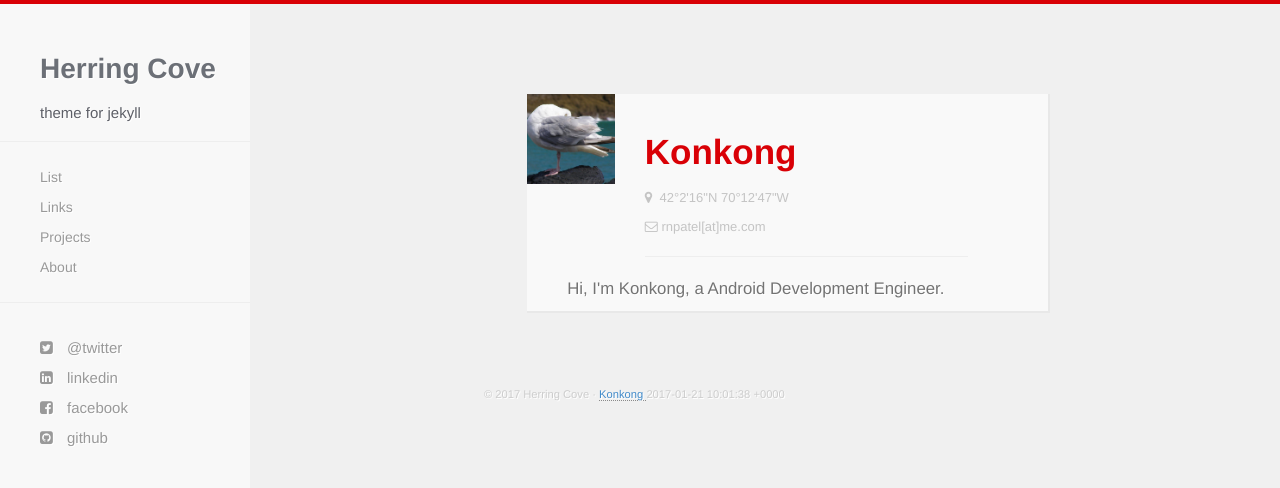
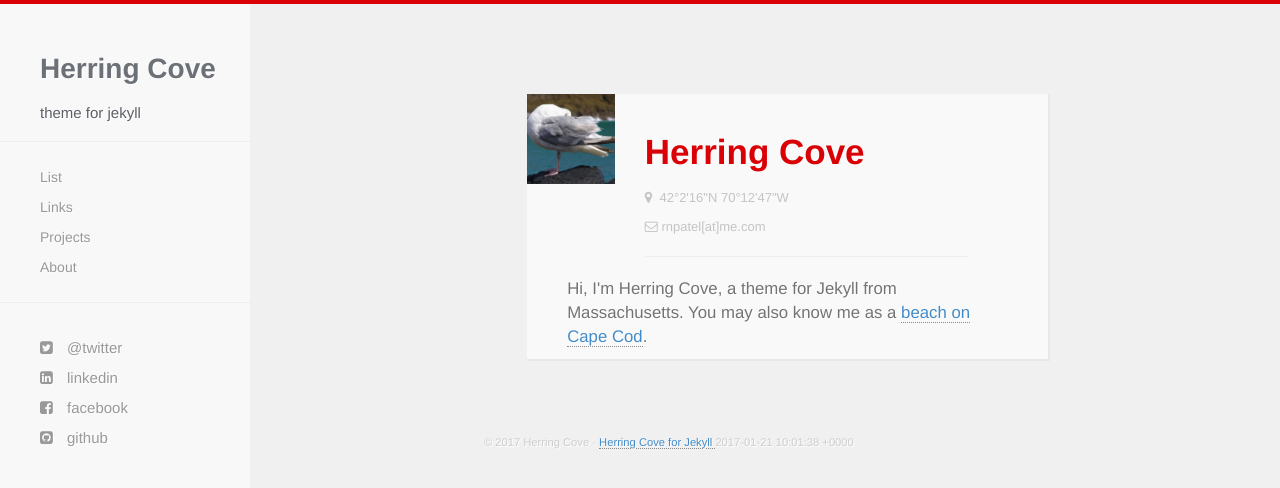
Before and after one commit to konkong/konkong.github.io, a Jekyll site: the page built from about.html, in a window 1280 px wide. Shown: the top 488 px of the page. Built offline with Jekyll 4.4.1, drawn with Linux system fonts in a browser that asks for light colours; nearby versions of some CDN libraries; Markdown is read by kramdown in place of the engine named in the settings.

Commit message:
Corrections

```diff
--- a/_includes/comment.html
+++ b/_includes/comment.html
@@ -12,10 +12,10 @@
       })();
   </script>
   <noscript>
-    Please enable JavaScript to view the <a href="http://konkong.github.io">comments powered by Disqus.</a>
+    Please enable JavaScript to view the <a href="http://disqus.com/?ref_noscript">comments powered by Disqus.</a>
   </noscript>
 
-  <a href="http://konkong.github.io" class="dsq-brlink">
+  <a href="http://disqus.com" class="dsq-brlink">
     comments powered by <span class="logo-disqus">Disqus</span>
   </a>
 
--- a/_includes/footer.html
+++ b/_includes/footer.html
@@ -2,7 +2,7 @@
   <footer>
     <p class="text-muted credit">
       &copy; {{ site.time | date: '%Y' }} {{ site.name }} &middot;
-      <a href="https://github.com/konkong"> Konkong </a>
+      <a href="https://github.com/arnp/herring-cove"> Herring Cove for Jekyll </a>
       {{ site.time }}
     </p>
   </footer>
--- a/_includes/greeting.html
+++ b/_includes/greeting.html
@@ -2,7 +2,7 @@
   <div class="container">
     <div id="welcome-greeting">
       <h1>Land Ahoy!</h1>
-      <h2>This is <a href="https://github.com/konkong">Konkong</a>, a minimal theme built for Jekyll. It features a number distinctive features such as a fixed sidebar and a showcase image. It's also easily configurable and editable to your liking. <br><br> On this test site, you will find some blog posts, interesting links, and more. You'll also find a number of ways to get in touch.</h2>
+      <h2>This is <a href="https://github.com/arnp/herring-cove">Herring Cove</a>, a minimal theme built for <a href="http://jekyllrb.com"> Jekyll</a>. It features a number distinctive features such as a fixed sidebar and a showcase image. It's also easily configurable and editable to your liking. <br><br> On this test site, you will find some blog posts, interesting links, and more. You'll also find a number of ways to get in touch.</h2>
       <hr />
     </div>
   </div>
--- a/about.html
+++ b/about.html
@@ -10,7 +10,7 @@ title: About
             <img src="{{ site.baseurl }}/images/self.jpg">
           </div>
           <div class="col-md-9">
-            <h1>Konkong</h1>
+            <h1>Herring Cove</h1>
             <p><i class="fa fa-map-marker"></i>&nbsp;&nbsp;42°2'16"N   70°12'47"W</p>
             <p><i class="fa fa-envelope-o"></i>&nbsp;rnpatel[at]me.com </p>
             <hr />
@@ -18,7 +18,7 @@ title: About
         </div>
         <div class="row">
           <div class="col-md-12 letter">
-            <p>Hi, I'm Konkong, a Android Development Engineer.</p>
+            <p>Hi, I'm Herring Cove, a theme for Jekyll from Massachusetts. You may also know me as a <a href="http://wikimapia.org/38526/Herring-Cove-Beach">beach on Cape Cod</a>.</p>
           </div>
         </div>
     </div>
```
Also changed, not shown: README.md.
